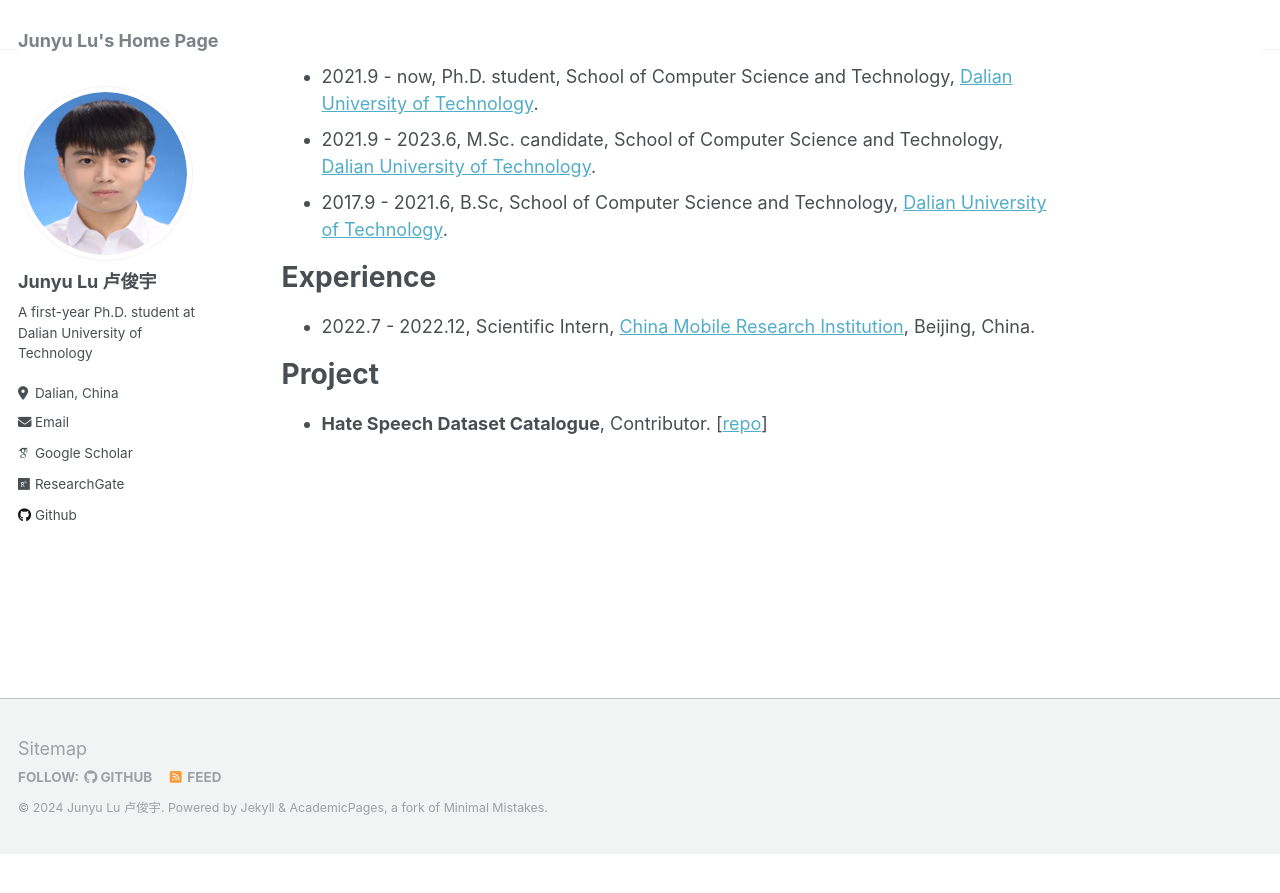
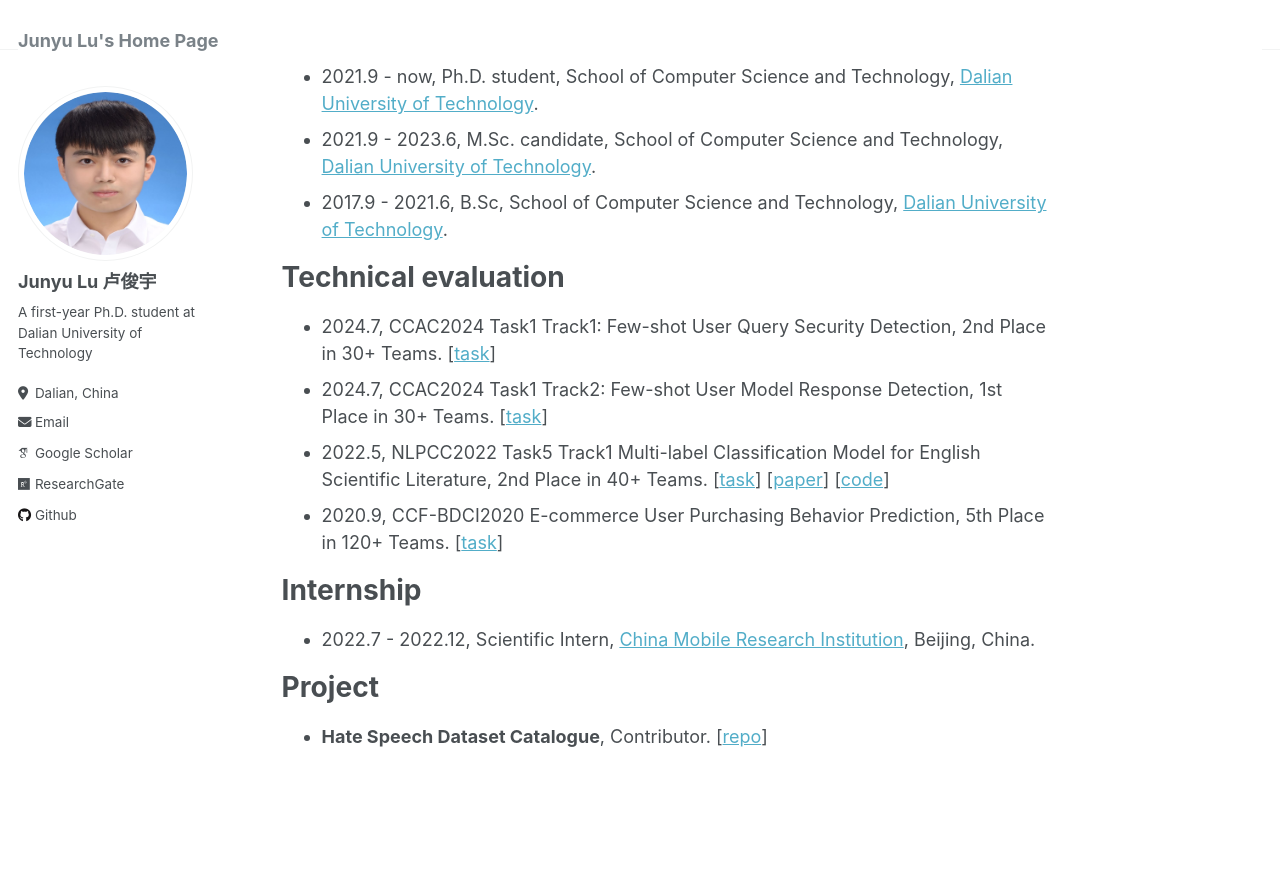
Before and after one commit to DUT-lujunyu/new_lujunyu.github.io, a Jekyll site: the page built from _pages/about.md, in a window 1280 px wide and 900 px high, scrolled down 915 px. Shown: the top 893 px of the window. Built offline with Jekyll 4.4.1, drawn with Linux system fonts in a browser that asks for light colours; some web fonts are replaced; before the commit the page ends 1768 px from its top, so only the background shows below that; some of the changed text lies outside the part shown.

Commit message:
Update about.md

```diff
--- a/_pages/about.md
+++ b/_pages/about.md
@@ -30,7 +30,14 @@ Education
 - 2021.9 - 2023.6, M.Sc. candidate, School of Computer Science and Technology, [Dalian University of Technology](https://www.dlut.edu.cn).
 - 2017.9 - 2021.6, B.Sc, School of Computer Science and Technology, [Dalian University of Technology](https://www.dlut.edu.cn).
 
-Experience
+Technical evaluation
+=====
+- 2024.7, CCAC2024 Task1 Track1: Few-shot User Query Security Detection, 2nd Place in 30+ Teams. [[task](https://github.com/rangwang/CCAC2024-FS_Moderation)]
+- 2024.7, CCAC2024 Task1 Track2: Few-shot User Model Response Detection, 1st Place in 30+ Teams. [[task](https://github.com/rangwang/CCAC2024-FS_Moderation)]
+- 2022.5, NLPCC2022 Task5 Track1 Multi-label Classification Model for English Scientific Literature, 2nd Place in 40+ Teams. [[task](http://tcci.ccf.org.cn/conference/2022/dldoc/NLPCC2022.SharedTask5.Guideline.pdf)] [[paper](https://link.springer.com/chapter/10.1007/978-3-031-17189-5_13)] [[code](https://github.com/DUT-lujunyu/MHCAN)]
+- 2020.9, CCF-BDCI2020 E-commerce User Purchasing Behavior Prediction, 5th Place in 120+ Teams. [[task]([https://github.com/rangwang/CCAC2024-FS_Moderation](https://www.datafountain.cn/competitions/448))]
+
+Internship
 ======
 - 2022.7 - 2022.12, Scientific Intern, [China Mobile Research Institution](http://cmri.chinamobile.com/), Beijing, China.
 
```
Also changed, not shown: other parts of _pages/about.md (+1 -1 lines).
